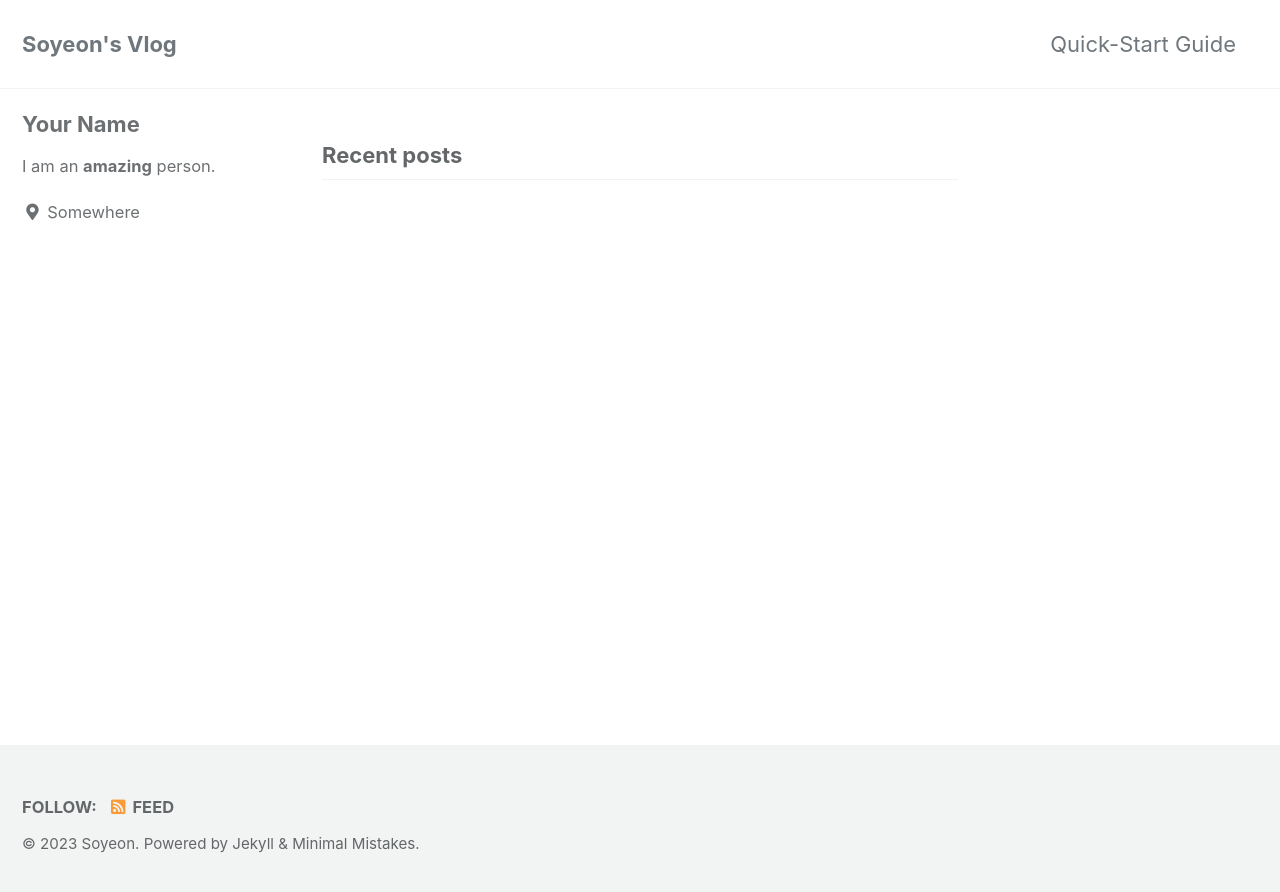
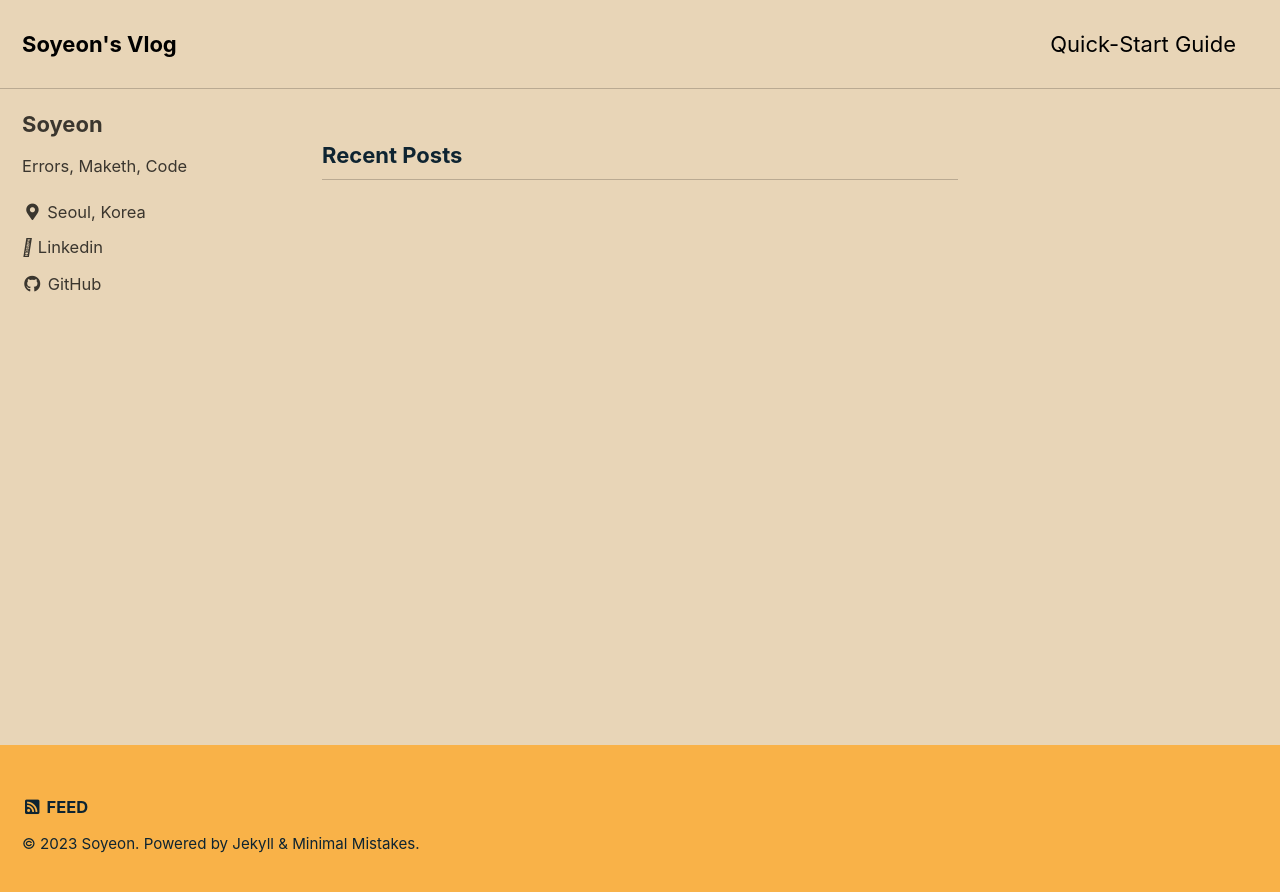
Before and after one commit to xoyeon/xoyeon.github.io, a Jekyll site: the page built from index.html, in a window 1280 px wide. Shown: the top 892 px of the page. Built offline with Jekyll 4.4.1, drawn with Linux system fonts in a browser that asks for light colours; cached includes are drawn as plain includes; the list of posts is cut into pages by our own code.

Commit message:
Update _config.yml

```diff
--- a/_config.yml
+++ b/_config.yml
@@ -12,10 +12,10 @@
 
 # theme                  : "minimal-mistakes-jekyll"
 # remote_theme           : "mmistakes/minimal-mistakes"
-minimal_mistakes_skin    : "default" # "air", "aqua", "contrast", "dark", "dirt", "neon", "mint", "plum", "sunrise"
+minimal_mistakes_skin    : "sunrise" # "default", "air", "aqua", "contrast", "dark", "dirt", "neon", "mint", "plum", "sunrise"
 
 # Site Settings
-locale                   : "en-US"
+locale                   : "ko-KO"
 title                    : "Soyeon's Vlog"
 title_separator          : "-"
 subtitle                 : # site tagline that appears below site title in masthead
@@ -23,7 +23,7 @@ name                     : "Soyeon"
 description              : "Errors, Maketh, Code"
 url                      : # the base hostname & protocol for your site e.g. "https://xoyeon.github.io"
 baseurl                  : # the subpath of your site, e.g. "/blog"
-repository               : # GitHub username/repo-name e.g. "mmistakes/minimal-mistakes"
+repository               : # GitHub username/repo-name e.g. "xoyeon/minimal-mistakes"
 teaser                   : # path of fallback teaser image, e.g. "/assets/images/500x300.png"
 logo                     : # path of logo image to display in the masthead, e.g. "/assets/images/88x88.png"
 masthead_title           : # overrides the website title displayed in the masthead, use " " for no title
@@ -104,10 +104,10 @@ analytics:
 
 # Site Author
 author:
-  name             : "Your Name"
+  name             : "Soyeon"
   avatar           : # path of avatar image, e.g. "/assets/images/bio-photo.jpg"
-  bio              : "I am an **amazing** person."
-  location         : "Somewhere"
+  bio              : "Errors, Maketh, Code"
+  location         : "Seoul, Korea"
   email            :
   links:
     - label: "Email"
@@ -119,12 +119,12 @@ author:
     - label: "Twitter"
       icon: "fab fa-fw fa-twitter-square"
       # url: "https://twitter.com/"
-    - label: "Facebook"
-      icon: "fab fa-fw fa-facebook-square"
-      # url: "https://facebook.com/"
+    - label: "Linkedin"
+      icon: "ab fa-linkedin-in"
+      url: "https://www.linkedin.com/in/soyeonyang/"
     - label: "GitHub"
       icon: "fab fa-fw fa-github"
-      # url: "https://github.com/"
+      url: "https://github.com/xoyeon"
     - label: "Instagram"
       icon: "fab fa-fw fa-instagram"
       # url: "https://instagram.com/"
```
